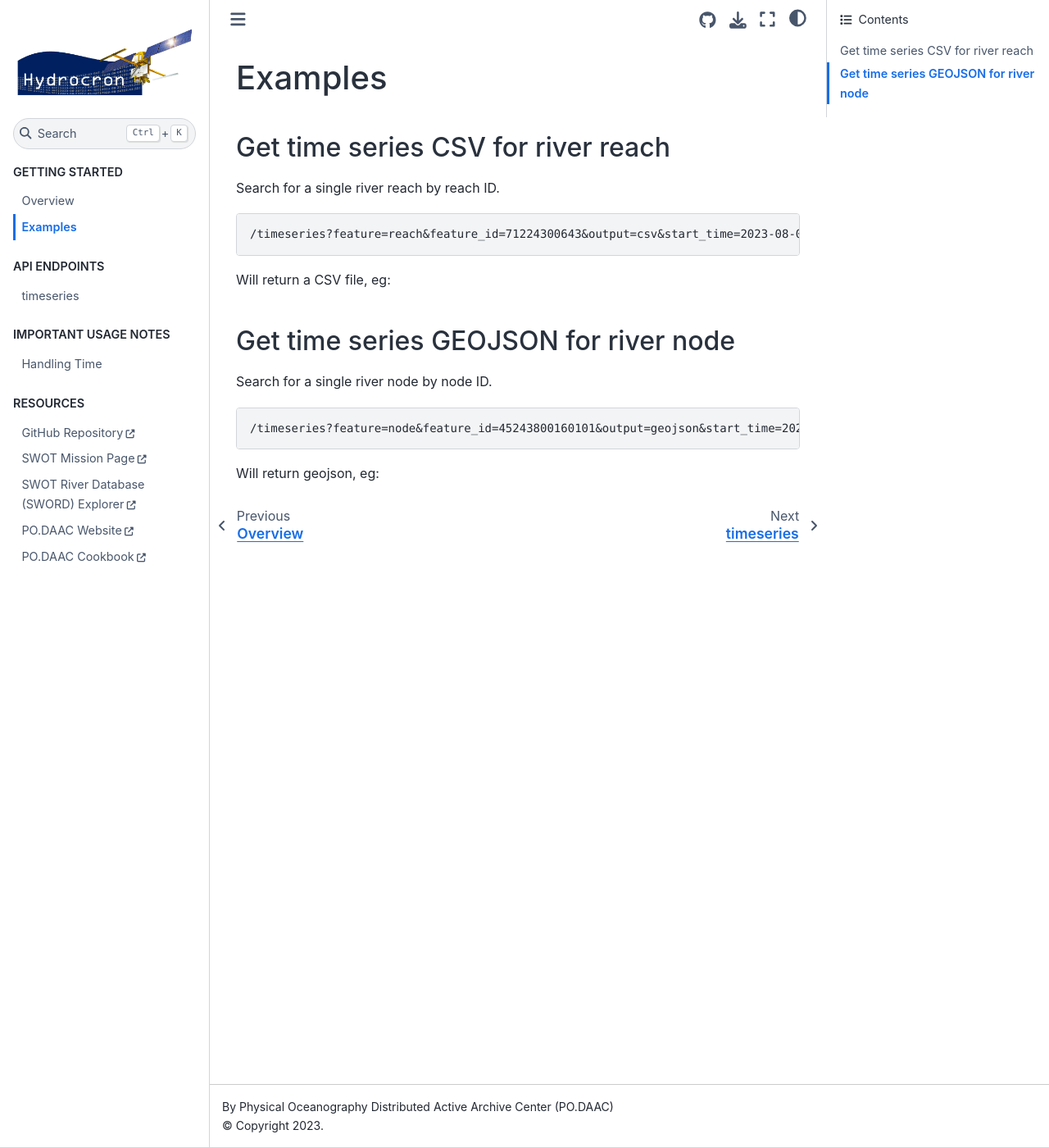
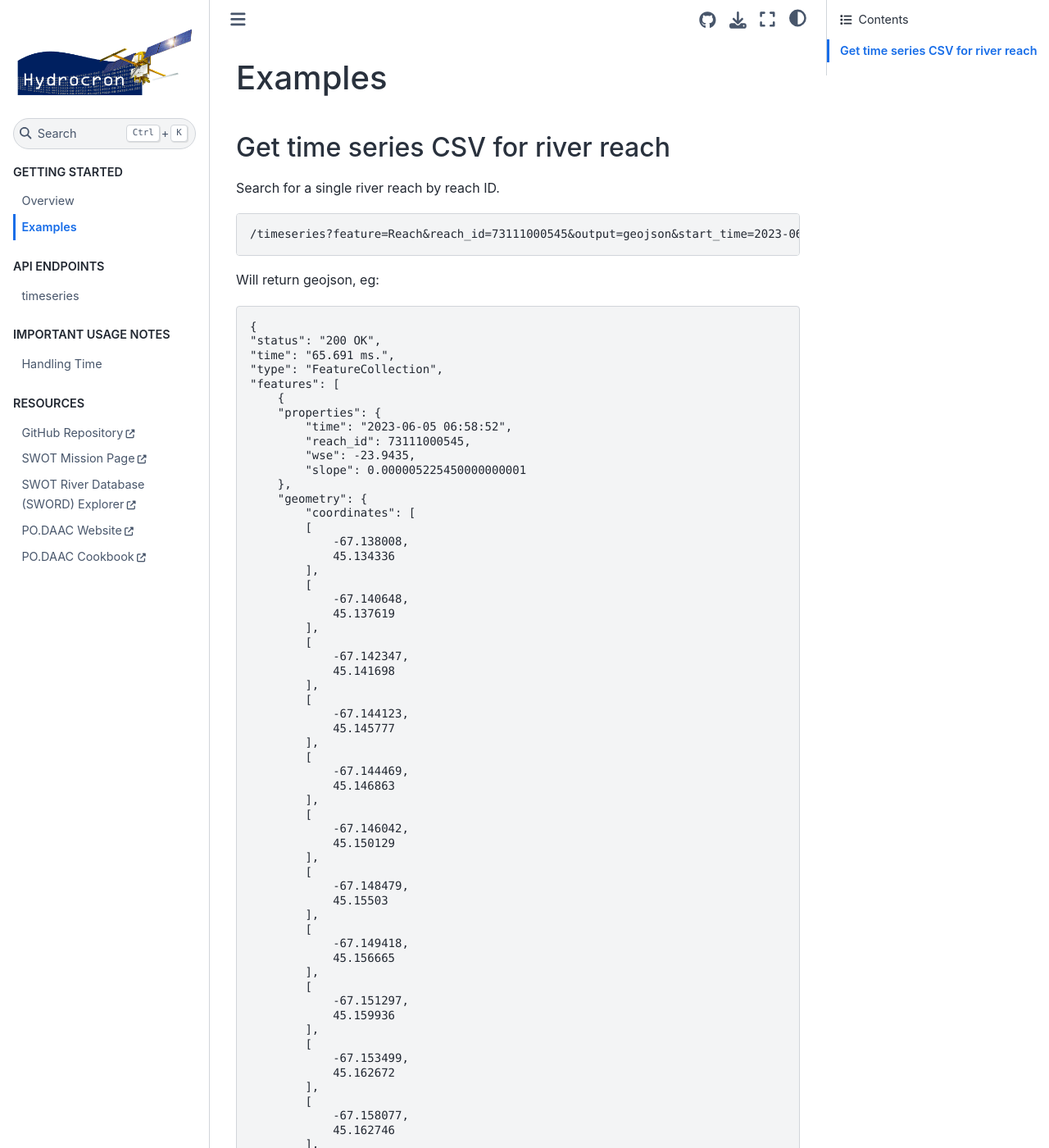
Before and after one commit to podaac/hydrocron, a Jupyter Book: the page built from docs/examples.md, in a window 1280 px wide and 1400 px high. Shown: the whole window at 82% size. Built offline with Jupyter Book 1.0.4 settings and Sphinx 7.4.7 and the Sphinx Book theme 1.1.4, drawn with Linux system fonts in a browser that asks for light colours; some of the changed text lies outside the part shown.

Commit message:
add example query response

```diff
--- a/docs/examples.md
+++ b/docs/examples.md
@@ -4,14 +4,103 @@
 
 Search for a single river reach by reach ID.
 
-    /timeseries?feature=reach&feature_id=71224300643&output=csv&start_time=2023-08-01T00:00:00&end_time=2023-10-31T00:00:00
-
-Will return a CSV file, eg:
-
-## Get time series GEOJSON for river node
-
-Search for a single river node by node ID.
-
-    /timeseries?feature=node&feature_id=45243800160101&output=geojson&start_time=2023-08-01T00:00:00&end_time=2023-10-31T00:00:00
+    /timeseries?feature=Reach&reach_id=73111000545&output=geojson&start_time=2023-06-04T00:00:00&end_time=2023-06-10T00:00:00&fields=feature_id,time_str,wse,geometry
 
 Will return geojson, eg:
+
+    {
+    "status": "200 OK",
+    "time": "65.691 ms.",
+    "type": "FeatureCollection",
+    "features": [
+        {
+        "properties": {
+            "time": "2023-06-05 06:58:52",
+            "reach_id": 73111000545,
+            "wse": -23.9435,
+            "slope": 0.000005225450000000001
+        },
+        "geometry": {
+            "coordinates": [
+            [
+                -67.138008,
+                45.134336
+            ],
+            [
+                -67.140648,
+                45.137619
+            ],
+            [
+                -67.142347,
+                45.141698
+            ],
+            [
+                -67.144123,
+                45.145777
+            ],
+            [
+                -67.144469,
+                45.146863
+            ],
+            [
+                -67.146042,
+                45.150129
+            ],
+            [
+                -67.148479,
+                45.15503
+            ],
+            [
+                -67.149418,
+                45.156665
+            ],
+            [
+                -67.151297,
+                45.159936
+            ],
+            [
+                -67.153499,
+                45.162672
+            ],
+            [
+                -67.158077,
+                45.162746
+            ],
+            [
+                -67.16379,
+                45.163162
+            ],
+            [
+                -67.17678,
+                45.162777
+            ],
+            [
+                -67.18513,
+                45.164314
+            ],
+            [
+                -67.188161,
+                45.16501
+            ],
+            [
+                -67.191202,
+                45.165436
+            ],
+            [
+                -67.194232,
+                45.166186
+            ],
+            [
+                -67.197255,
+                45.167152
+            ]
+            ],
+            "type": "LineString"
+        },
+        "type": "Feature"
+        }
+    ],
+    "hits": 1
+    }
+
+** geometry simplified for example
```
